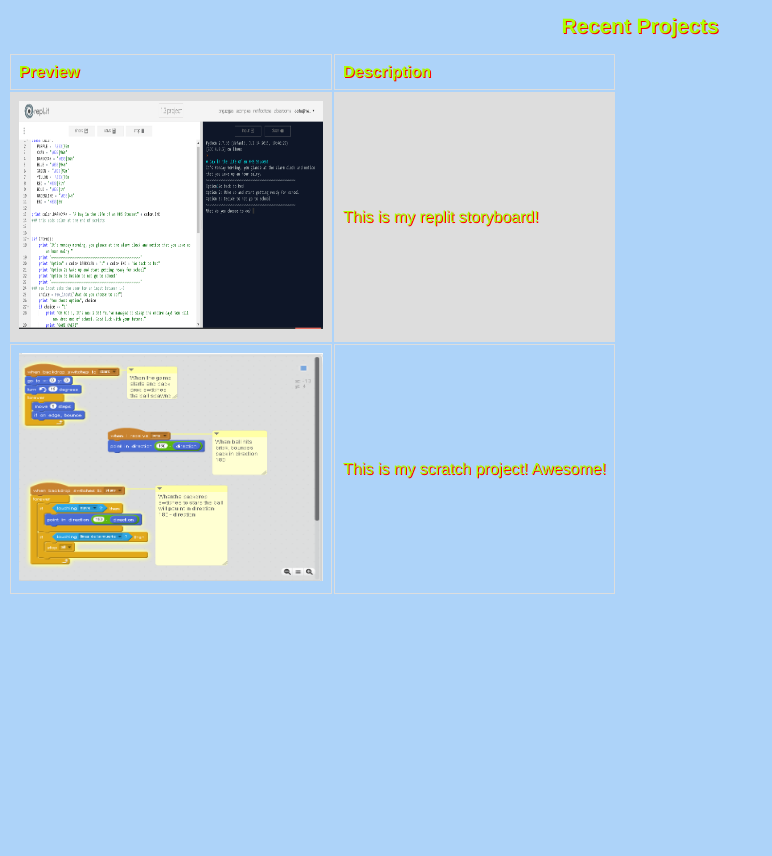
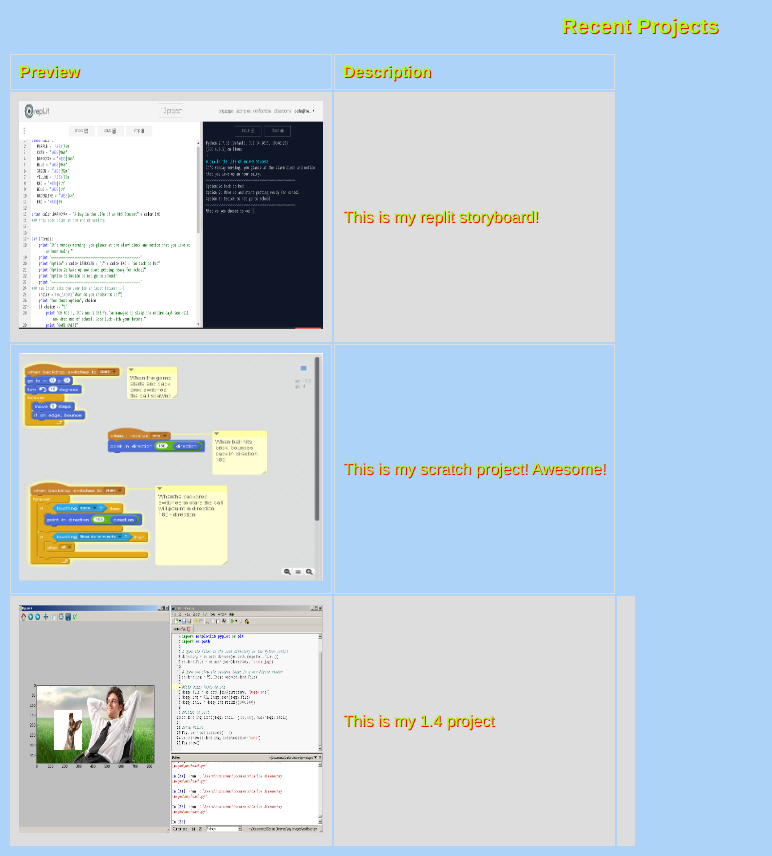
Before and after one commit to carlosjimenez800/carlosjimenez800.github.io, a plain HTML site: page portfolio.html in a window 1280 px wide. Shown: the whole page, without its empty margins (0-772 px from the left). Before the commit the page ends 800 px from the top, so only its background shows below. Drawn offline with Linux system fonts and the light colour scheme.

Commit message:
added 1.4

```diff
--- a/portfolio.html
+++ b/portfolio.html
@@ -10,6 +10,9 @@
           <tr><th>Preview</th><th>Description</th></tr>
           <tr><td><img src="images/replit.PNG" width="304" height="228"  > </td><td>This is my replit storyboard! </td></tr>
           <tr><td><img src="images/scratchprev.PNG" width = "304" height = "228" > </td><td>This is my scratch project! Awesome!</td></tr>
+          <tr><td><img src="images/1.4 img prev for website.PNG" width = "304" height = "228" > </td><td>This is my 1.4 project <td/></tr>
+
+          </tr>
         </table>
     </head>
 </html>
```
Also changed, not shown: images/1.4 img prev for website.PNG (added).
